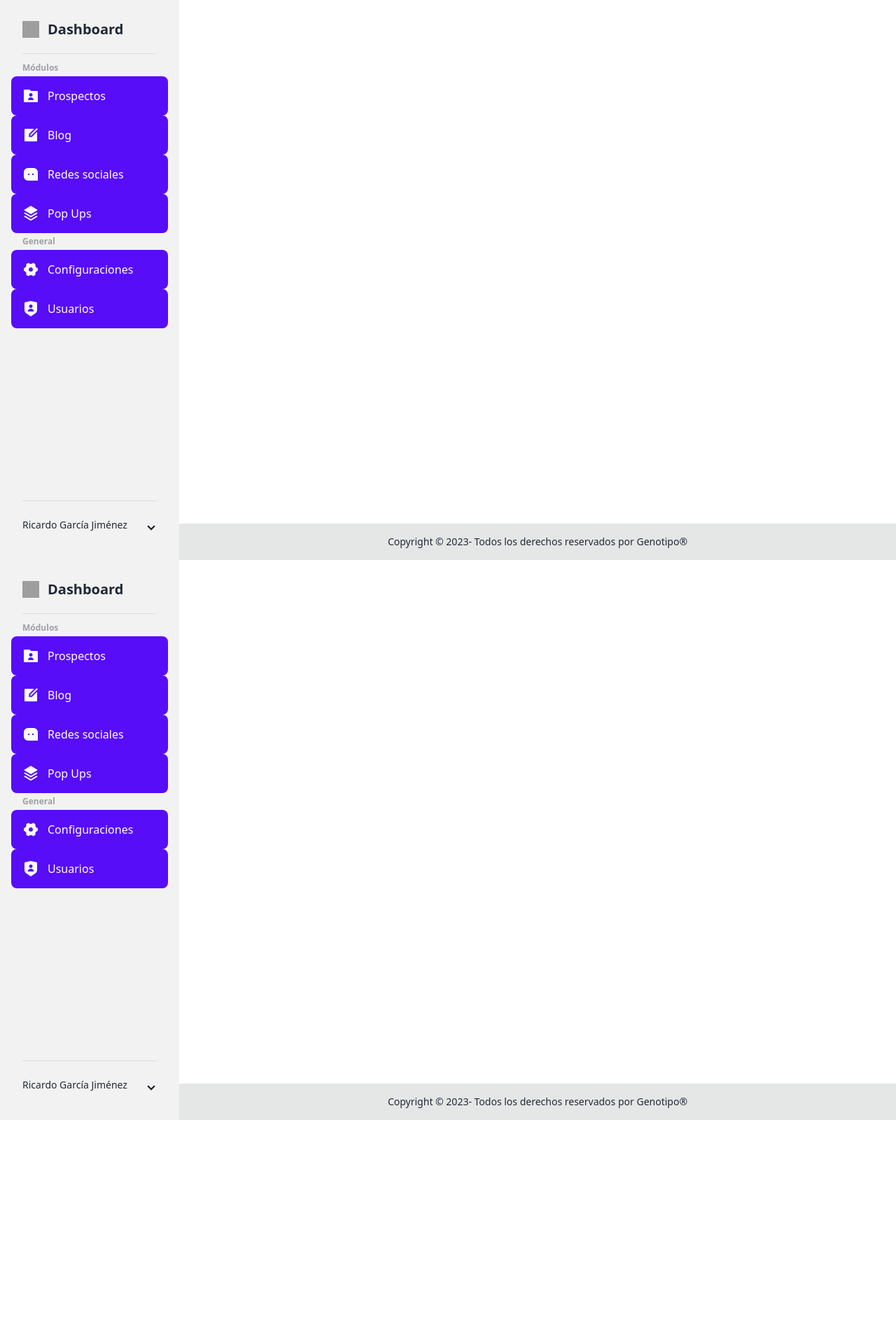
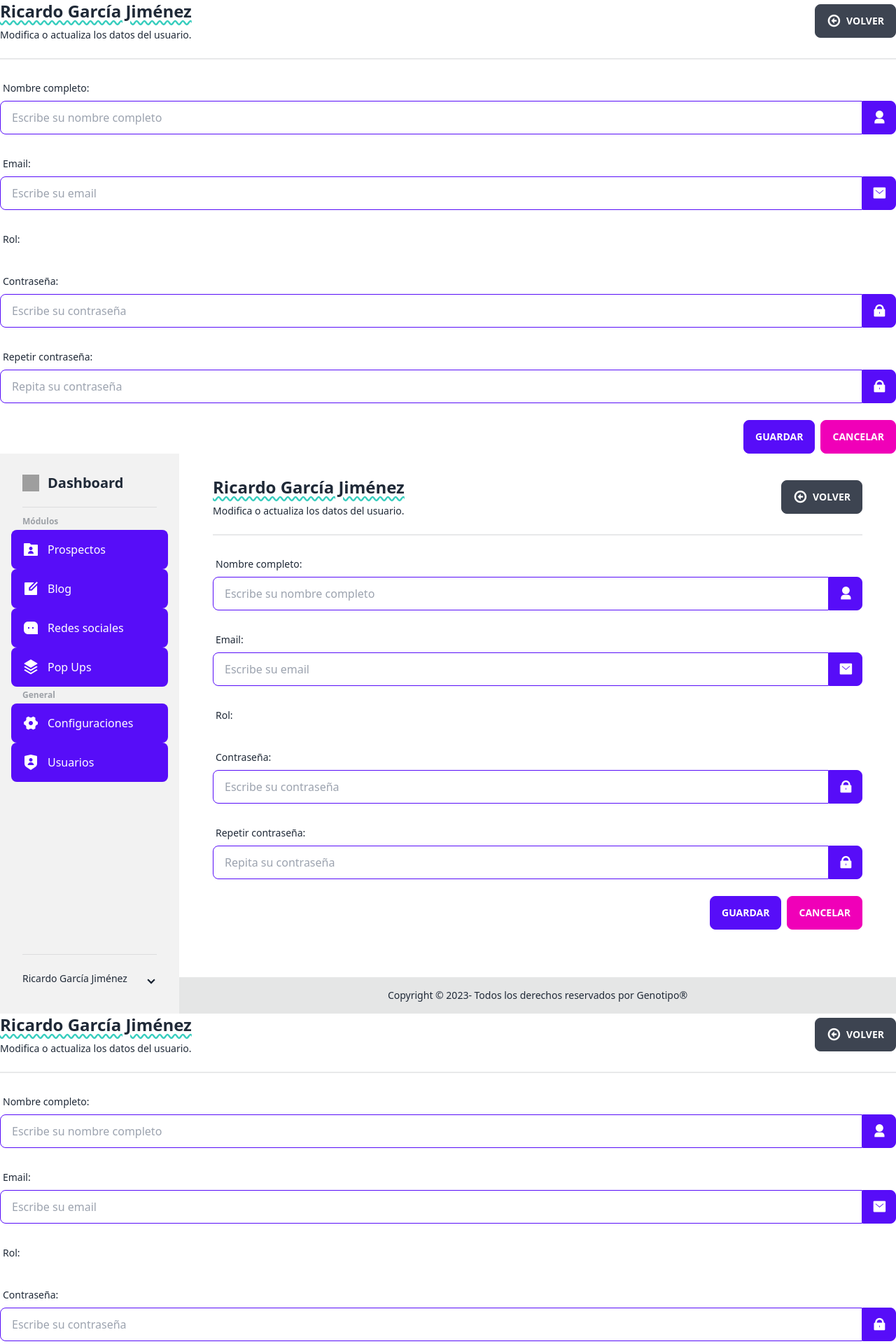
Before and after one commit to ricardogj08/dulceriasdenny.com, a CodeIgniter 4 app: template app/Views/backend/users/update.php in a window 1280 px wide. Shown: the top 1920 px of the page at 70% size. Before the commit the page ends 1600 px from the top, so only its background shows below. Run offline with PHP 8.4 and a stand-in for CodeIgniter, Linux system fonts and the light colour scheme; the template is opened without the code that fills it, so the values that code supplies are empty; some libraries are stand-ins or nearby versions; grey boxes are pictures that could not be loaded.

Commit message:
feat: Agrega maquetación desktop y móvil de la página de modificación de usuario en el backend

```diff
--- a/app/Views/backend/users/create.php
+++ b/app/Views/backend/users/create.php
@@ -123,7 +123,7 @@
                         class="input input-bordered input-primary w-full"
                     >
                     <button type="button" aria-label="Campo de la contraseña del usuario" class="btn btn-primary btn-square">
-                        <i class="ri-key-line text-xl"></i>
+                        <i class="ri-lock-fill text-xl"></i>
                     </button>
                 </div>
                 <label class="label">
@@ -150,7 +150,7 @@
                         class="input input-bordered input-primary w-full"
                     >
                     <button type="button" aria-label="Campo de confirmación de contraseña del usuario" class="btn btn-primary btn-square">
-                        <i class="ri-key-line text-xl"></i>
+                        <i class="ri-lock-fill text-xl"></i>
                     </button>
                 </div>
                 <label class="label">
--- a/app/Views/backend/users/update.php
+++ b/app/Views/backend/users/update.php
@@ -2,13 +2,189 @@
 
 <?= $this->section('head') ?>
     <title>
+        Modificar | Ricardo García Jiménez
     </title>
 
     <meta
         name="description"
-        content=""
+        content="Modifica o actualiza los datos del usuario."
     >
 <?= $this->endSection() ?>
 
 <?= $this->section('content') ?>
+    <div class="flex flex-col lg:flex-row lg:items-center justify-between gap-4">
+        <div>
+            <h1 class="text-2xl font-bold underline decoration-wavy decoration-accent underline-offset-4 mb-2">
+                Ricardo García Jiménez
+            </h1>
+            <h2 class="text-sm">
+                Modifica o actualiza los datos del usuario.
+            </h2>
+        </div>
+
+        <!-- Botón de retroceso -->
+        <label for="modal-confirm" class="btn gap-2">
+            <i class="ri-arrow-left-circle-line text-xl"></i>
+            Volver
+        </label>
+    </div>
+
+    <div class="divider"></div>
+
+    <!-- Formulario de modificación de usuarios -->
+    <?= form_open(url_to('backend.users.update', 1)) ?>
+        <div class="flex flex-col gap-y-2">
+            <!-- Campo del nombre -->
+            <div class="form-control w-full">
+                <label for="name" class="label">
+                    <span class="label-text">
+                        Nombre completo:
+                    </span>
+                </label>
+                <div class="input-group">
+                    <input
+                        type="text"
+                        name="name"
+                        id="name"
+                        placeholder="Escribe su nombre completo"
+                        class="input input-bordered input-primary w-full"
+                    >
+                    <button type="button" aria-label="Campo del nombre completo del usuario" class="btn btn-primary btn-square">
+                        <i class="ri-user-3-fill text-xl"></i>
+                    </button>
+                </div>
+                <label class="label">
+                    <span class="label-text-alt text-error">
+                        <?= validation_show_error('name') ?>
+                    </span>
+                </label>
+            </div>
+            <!-- Fin del campo del nombre -->
+
+            <!-- Campo del email -->
+            <div class="form-control w-full">
+                <label for="email" class="label">
+                    <span class="label-text">
+                        Email:
+                    </span>
+                </label>
+                <div class="input-group">
+                    <input
+                        type="email"
+                        name="email"
+                        id="email"
+                        placeholder="Escribe su email"
+                        class="input input-bordered input-primary w-full"
+                    >
+                    <button type="button" aria-label="Campo del email del usuario" class="btn btn-primary btn-square">
+                        <i class="ri-mail-fill text-xl"></i>
+                    </button>
+                </div>
+                <label class="label">
+                    <span class="label-text-alt text-error">
+                        <?= validation_show_error('email') ?>
+                    </span>
+                </label>
+            </div>
+            <!-- Fin del campo del email -->
+
+            <!-- Campo del rol -->
+            <div class="form-control w-full">
+                <label for="role_id" class="label">
+                    <span class="label-text">
+                        Rol:
+                    </span>
+                </label>
+                <?= form_dropdown('role_id', [], '', [
+                    'id'    => 'role_id',
+                    'class' => 'select select-bordered select-primary w-full',
+                ]) ?>
+                <label class="label">
+                    <span class="label-text-alt text-error">
+                        <?= validation_show_error('role_id') ?>
+                    </span>
+                </label>
+            </div>
+            <!-- Fin del campo del rol -->
+
+            <!-- Campo de la contraseña -->
+            <div class="form-control w-full">
+                <label for="password" class="label">
+                    <span class="label-text">
+                        Contraseña:
+                    </span>
+                </label>
+                <div class="input-group">
+                    <input
+                        type="password"
+                        name="password"
+                        id="password"
+                        placeholder="Escribe su contraseña"
+                        class="input input-bordered input-primary w-full"
+                    >
+                    <button type="button" aria-label="Campo de la contraseña del usuario" class="btn btn-primary btn-square">
+                        <i class="ri-lock-fill text-xl"></i>
+                    </button>
+                </div>
+                <label class="label">
+                    <span class="label-text-alt text-error">
+                        <?= validation_show_error('password') ?>
+                    </span>
+                </label>
+            </div>
+            <!-- Fin del campo de la contraseña -->
+
+            <!-- Campo de confirmación de contraseña -->
+            <div class="form-control w-full">
+                <label for="pass_confirm" class="label">
+                    <span class="label-text">
+                        Repetir contraseña:
+                    </span>
+                </label>
+                <div class="input-group">
+                    <input
+                        type="password"
+                        name="pass_confirm"
+                        id="pass_confirm"
+                        placeholder="Repita su contraseña"
+                        class="input input-bordered input-primary w-full"
+                    >
+                    <button type="button" aria-label="Campo de confirmación de contraseña del usuario" class="btn btn-primary btn-square">
+                        <i class="ri-lock-fill text-xl"></i>
+                    </button>
+                </div>
+                <label class="label">
+                    <span class="label-text-alt text-error">
+                        <?= validation_show_error('pass_confirm') ?>
+                    </span>
+                </label>
+            </div>
+            <!-- Fin del campo de confirmación de contraseña -->
+
+            <!-- Botones de confirmación -->
+            <div class="flex flex-col lg:flex-row lg:items-center justify-end gap-2">
+                <label for="modal-submit" class="btn btn-primary">
+                    Guardar
+                </label>
+
+                <label for="modal-confirm" class="btn btn-secondary">
+                    Cancelar
+                </label>
+            </div>
+        </div>
+
+        <!-- Modal de submit -->
+        <?= $this->setData([
+            'id'      => 'modal-submit',
+            'message' => '¿Deseas guardar los cambios?',
+        ], 'html')->include('backend/components/modal-submit') ?>
+    <?= form_close() ?>
+    <!-- Fin del formulario de modificación de usuarios -->
+
+    <!-- Modal de confirmación -->
+    <?= $this->setData([
+        'id'        => 'modal-confirm',
+        'routeName' => 'backend.users.index',
+        'message'   => '¿Deseas cancelar las modificaciones del usuario?',
+    ], 'html')->include('backend/components/modal-confirm') ?>
 <?= $this->endSection() ?>
```
